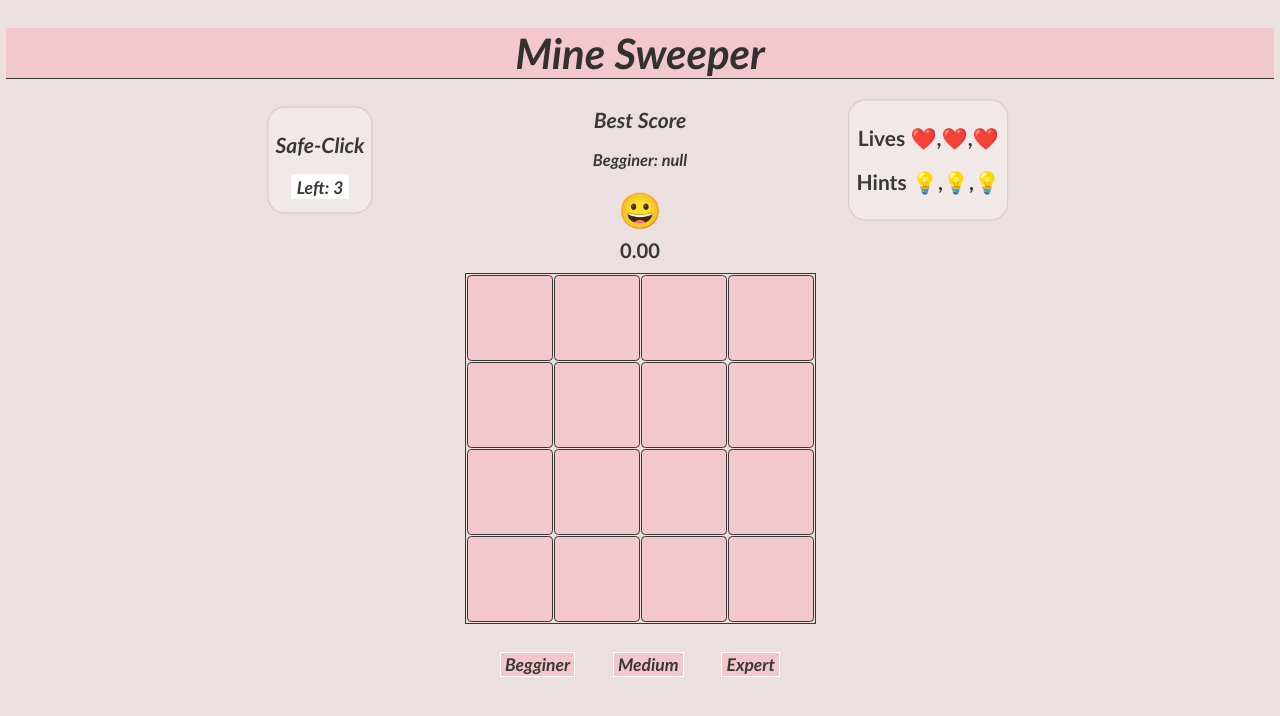
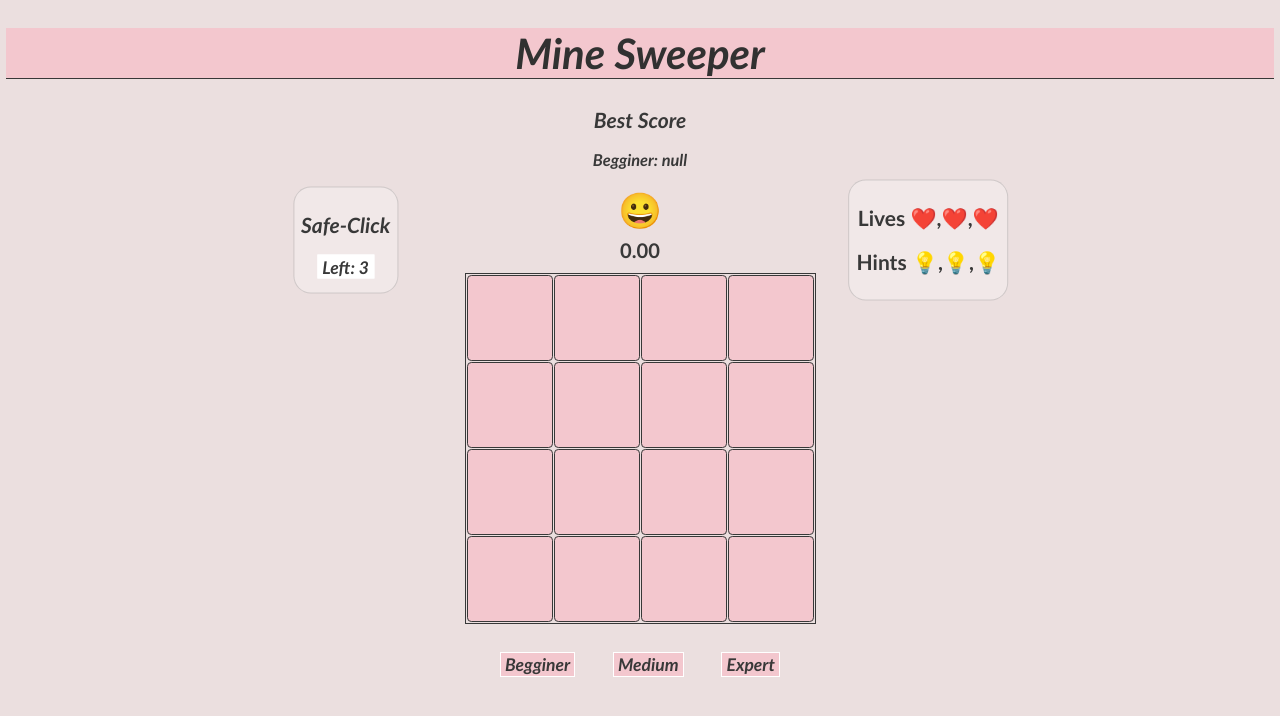
Before and after one commit to YuvalBeitOn/firstDelivery, a plain HTML site: page index.html in a window 1280 px wide. Drawn offline with Linux system fonts and the light colour scheme.

Commit message:
first optional delivery

```diff
--- a/css/app.css
+++ b/css/app.css
@@ -160,7 +160,7 @@
         color: rgb(56, 56, 56);
         text-align: center;
         position: absolute;
-        top: 20%;
+        top: 30%;
         right: 15%;
         padding: 10px;
         transform: translate(-50%, -50%);
@@ -177,8 +177,8 @@
         padding: 10;
         text-align: center;
         position: absolute;
-        left: 25%;
-        top: 20%;
+        left: 27%;
+        top: 30%;
         padding: 10px;
         transform: translate(-50%, -50%);
         border: 1px solid rgba(131, 127, 127, 0.3);
```
